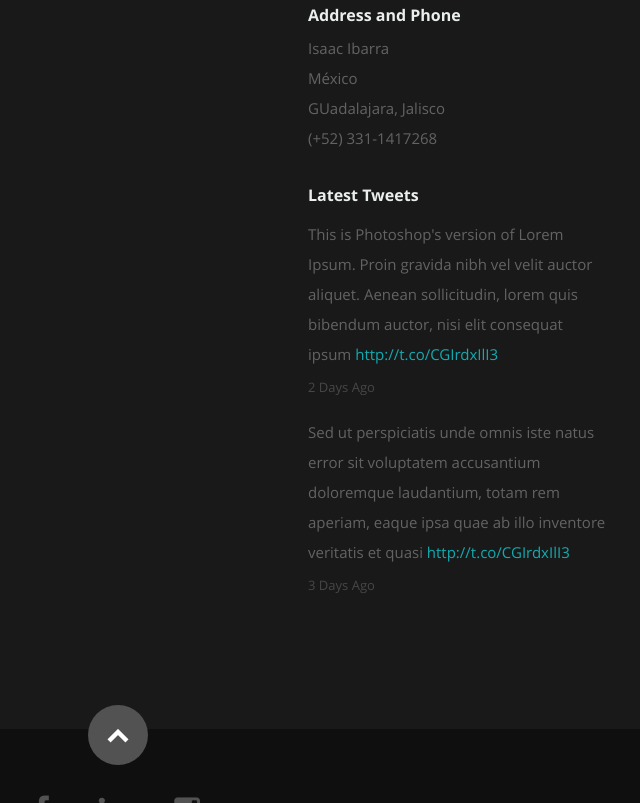
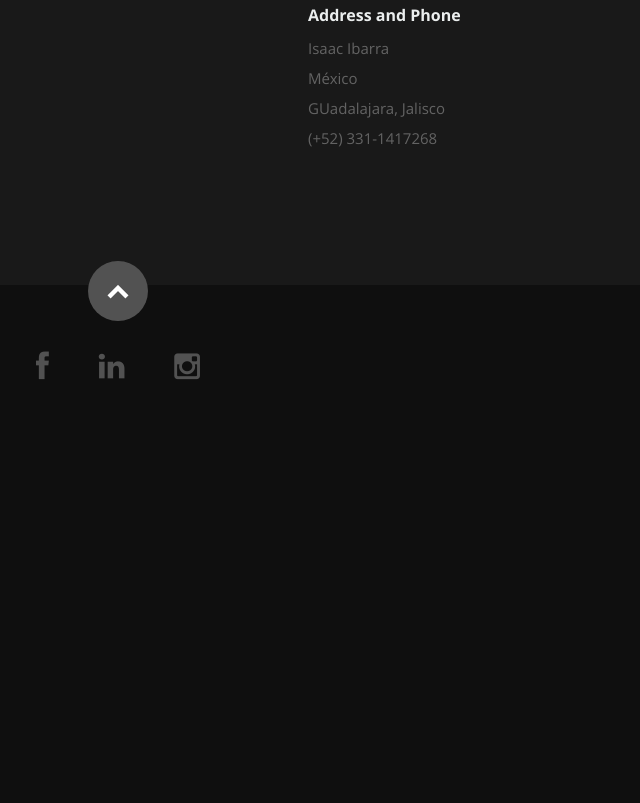
Before and after one commit to Defcicer12/CV, a plain HTML site: page index.html in a window 1280 px wide. Shown: the part 5238-6041 px from the top of the page, without its empty margins (522-1162 px from the left). After the commit the page ends 5698 px from the top, so only its background shows below. Drawn offline with nearby package versions, Linux system fonts and the light colour scheme.

Commit message:
no tweets

```diff
--- a/index.html
+++ b/index.html
@@ -452,31 +452,6 @@
 
 				   </div>
 
-               <div class="widget widget_tweets">
-
-                  <h4 class="widget-title">Latest Tweets</h4>
-
-                  <ul id="twitter">
-                     <li>
-                        <span>
-                        This is Photoshop's version  of Lorem Ipsum. Proin gravida nibh vel velit auctor aliquet.
-                        Aenean sollicitudin, lorem quis bibendum auctor, nisi elit consequat ipsum
-                        <a href="#">http://t.co/CGIrdxIlI3</a>
-                        </span>
-                        <b><a href="#">2 Days Ago</a></b>
-                     </li>
-                     <li>
-                        <span>
-                        Sed ut perspiciatis unde omnis iste natus error sit voluptatem accusantium doloremque laudantium, totam rem aperiam,
-                        eaque ipsa quae ab illo inventore veritatis et quasi
-                        <a href="#">http://t.co/CGIrdxIlI3</a>
-                        </span>
-                        <b><a href="#">3 Days Ago</a></b>
-                     </li>
-                  </ul>
-
-		         </div>
-
             </aside>
 
       </div>
```
